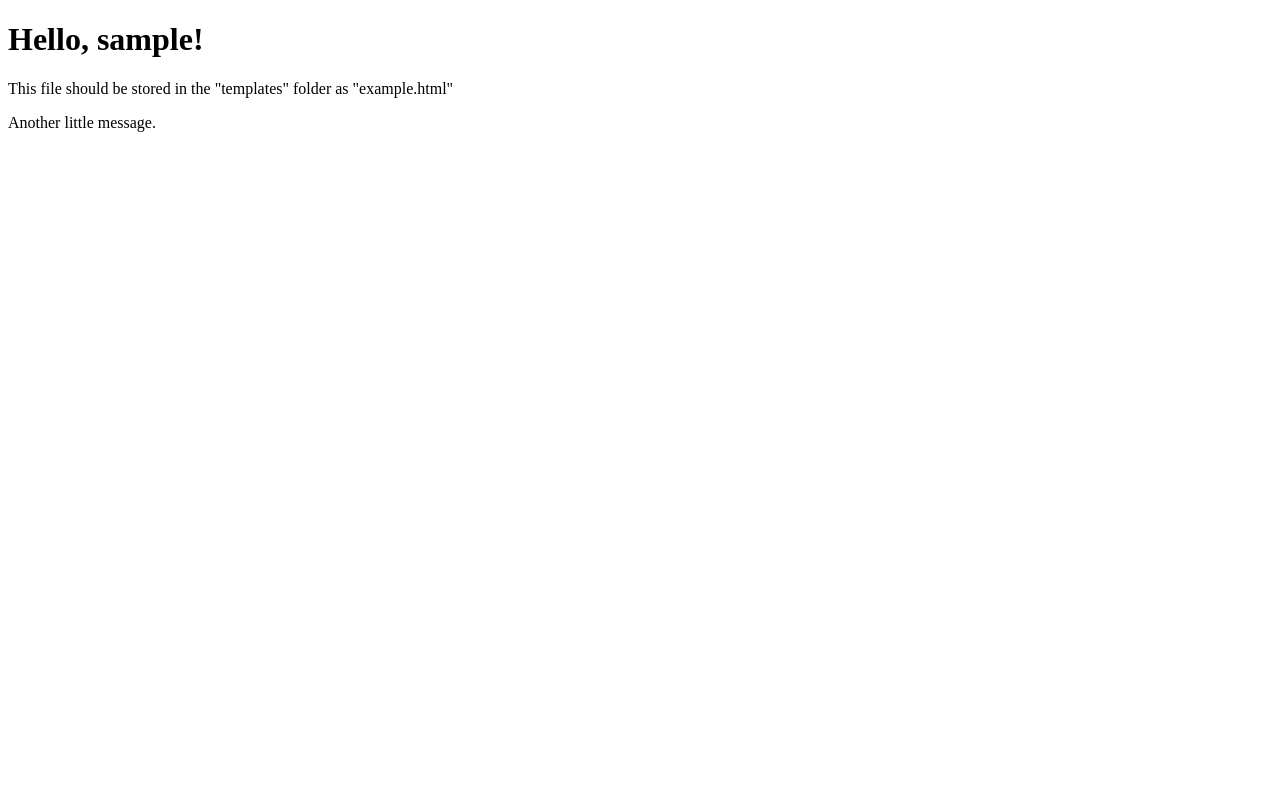
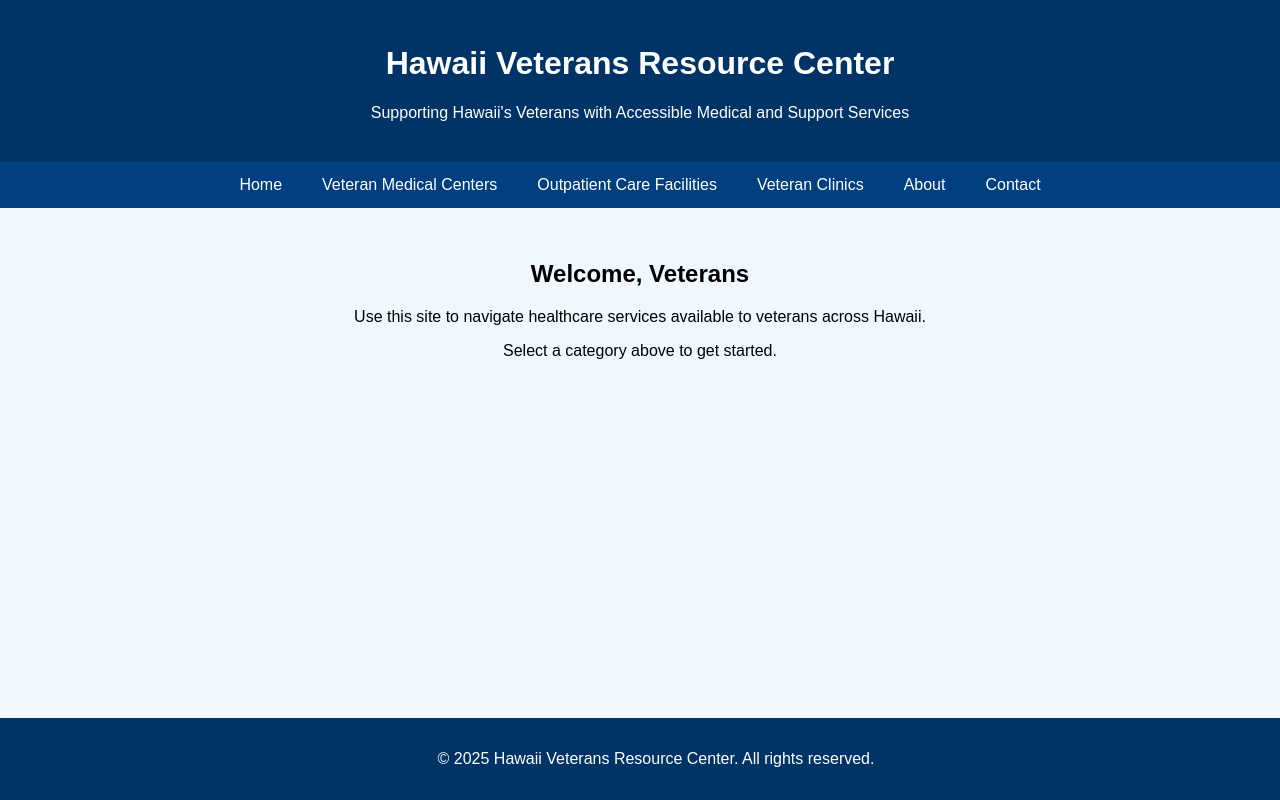
Before and after one commit to m22belau/CS_401_Project, a Flask app: a page that uses templates/index.html in a window 1280 px wide. Run offline with Flask 3, Linux system fonts and the light colour scheme.

Commit message:
"Added a message"

```diff
--- a/templates/index.html
+++ b/templates/index.html
@@ -1,11 +1,77 @@
 <!DOCTYPE html>
-<html>
+<html lang="en">
 <head>
-    <title>Flask Templating Example</title>
+  <meta charset="UTF-8" />
+  <meta name="viewport" content="width=device-width, initial-scale=1.0"/>
+  <title>Hawaii Veterans Resource</title>
+  <style>
+    body {
+      font-family: Arial, sans-serif;
+      margin: 0;
+      padding: 0;
+      background-color: #f0f8ff;
+    }
+    header {
+      background-color: #003366;
+      color: white;
+      padding: 1.5rem;
+      text-align: center;
+    }
+    nav {
+      background-color: #004080;
+      display: flex;
+      justify-content: center;
+      flex-wrap: wrap;
+    }
+    nav a {
+      color: white;
+      padding: 14px 20px;
+      text-decoration: none;
+      display: block;
+    }
+    nav a:hover {
+      background-color: #0059b3;
+    }
+    main {
+      padding: 2rem;
+      text-align: center;
+    }
+    footer {
+      background-color: #003366;
+      color: white;
+      text-align: center;
+      padding: 1rem;
+      position: fixed;
+      bottom: 0;
+      width: 100%;
+    }
+  </style>
 </head>
 <body>
-    <h1>Hello, {{name}}!</h1>
-    <p>This file should be stored in the "templates" folder as "example.html"</p>
-    <p> Another little message.</p>
+
+  <header>
+    <h1>Hawaii Veterans Resource Center</h1>
+    <p>Supporting Hawaii's Veterans with Accessible Medical and Support Services</p>
+  </header>
+
+  <nav>
+    <a href="#">Home</a>
+    <a href="#">Veteran Medical Centers</a>
+    <a href="#">Outpatient Care Facilities</a>
+    <a href="#">Veteran Clinics</a>
+    <a href="#">About</a>
+    <a href="#">Contact</a>
+  </nav>
+
+  <main>
+    <h2>Welcome, Veterans</h2>
+    <p>Use this site to navigate healthcare services available to veterans across Hawaii.</p>
+    <p>Select a category above to get started.</p>
+  </main>
+
+  <footer>
+    <p>&copy; 2025 Hawaii Veterans Resource Center. All rights reserved.</p>
+  </footer>
+
 </body>
 </html>
```
Also changed, not shown: templates/veteran_medical_centers.html (added, +36 -0 lines).
